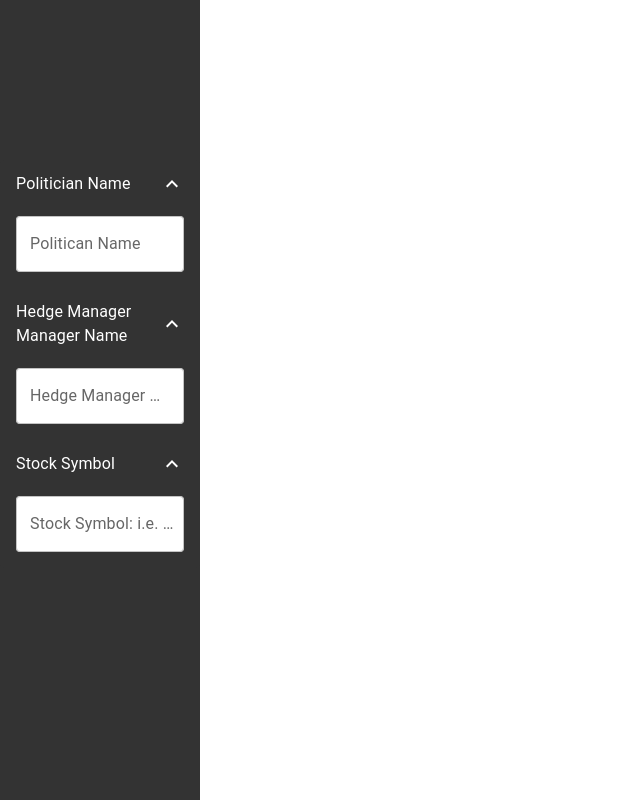
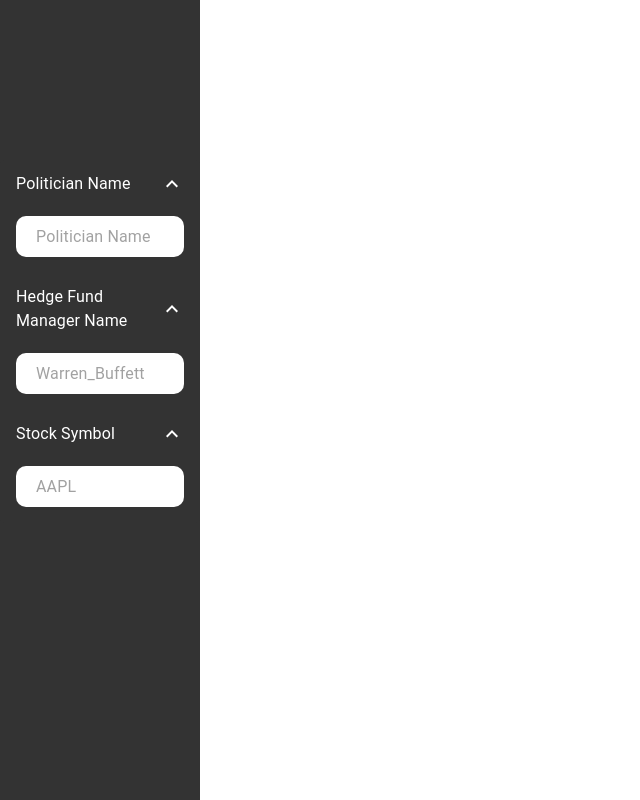
Before and after one commit to TuongVu1992/vuber-stock, a React (Create React App) app: page /1/NewStockPage in a window 1280 px wide. Shown: the top 800 px of the page, without its empty margins (0-640 px from the left). Built offline with nearby package versions, Linux system fonts and the light colour scheme.

Commit message:
add and update more

```diff
--- a/src/pages/NewStockPage.js
+++ b/src/pages/NewStockPage.js
@@ -20,6 +20,7 @@ import AccordionSummary from '@mui/material/AccordionSummary';
 import AccordionDetails from '@mui/material/AccordionDetails';
 import ExpandMoreIcon from '@mui/icons-material/ExpandMore';
 import Typography from '@mui/material/Typography';
+import InputBase from '@mui/material/InputBase';
 
 //nested data is ok, see header
 const StockTable = ({ data }) => {
@@ -170,7 +171,7 @@ const SideBar = ({
           <div className="mt-40">
             <Accordion
               disableGutters={true}
-              sx={{ backgroundColor: '#333' }}
+              sx={{ backgroundColor: '#333', border: 'none' }}
               elevation={0}
               defaultExpanded
             >
@@ -184,12 +185,17 @@ const SideBar = ({
                 </Typography>
               </AccordionSummary>
               <AccordionDetails>
-                <TextField
-                  label="Politican Name"
+                <InputBase
+                  placeholder="Politician Name"
                   variant="outlined"
                   type="text"
-                  InputProps={{
-                    style: { background: 'white' },
+                  inputProps={{
+                    style: {
+                      background: 'white',
+                      height: '2em',
+                      borderRadius: '10px',
+                      paddingLeft: '20px',
+                    },
                   }}
                   value={politicanValue}
                   onChange={handleChangePoliticanValue}
@@ -199,7 +205,7 @@ const SideBar = ({
             </Accordion>
             <Accordion
               disableGutters={true}
-              sx={{ backgroundColor: '#333' }}
+              sx={{ backgroundColor: '#333', border: 'none' }}
               elevation={0}
               defaultExpanded
             >
@@ -210,16 +216,21 @@ const SideBar = ({
                 sx={{ color: 'white' }}
               >
                 <Typography variant="body1" sx={{ color: 'white' }}>
-                  Hedge Manager Manager Name
+                  Hedge Fund Manager Name
                 </Typography>
               </AccordionSummary>
               <AccordionDetails>
-                <TextField
-                  label="Hedge Manager Manager Name"
+                <InputBase
+                  placeholder="Warren_Buffett"
                   variant="outlined"
                   type="text"
-                  InputProps={{
-                    style: { background: 'white' },
+                  inputProps={{
+                    style: {
+                      background: 'white',
+                      height: '2em',
+                      borderRadius: '10px',
+                      paddingLeft: '20px',
+                    },
                   }}
                   value={hedgeFundValue}
                   onChange={handleChangeFundValue}
@@ -229,7 +240,7 @@ const SideBar = ({
             </Accordion>
             <Accordion
               disableGutters={true}
-              sx={{ backgroundColor: '#333' }}
+              sx={{ backgroundColor: '#333', border: 'none' }}
               elevation={0}
               defaultExpanded
             >
@@ -243,12 +254,17 @@ const SideBar = ({
                 </Typography>
               </AccordionSummary>
               <AccordionDetails>
-                <TextField
-                  label="Stock Symbol: i.e. AAPL"
+                <InputBase
+                  placeholder="AAPL"
                   variant="outlined"
                   type="text"
-                  InputProps={{
-                    style: { background: 'white' },
+                  inputProps={{
+                    style: {
+                      background: 'white',
+                      height: '2em',
+                      borderRadius: '10px',
+                      paddingLeft: '20px',
+                    },
                   }}
                   value={inputFieldValue}
                   onChange={handleChangeInputField}
```
